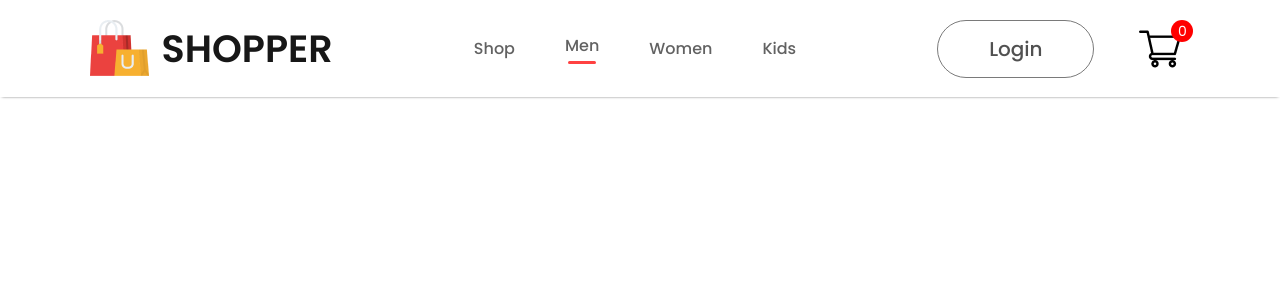
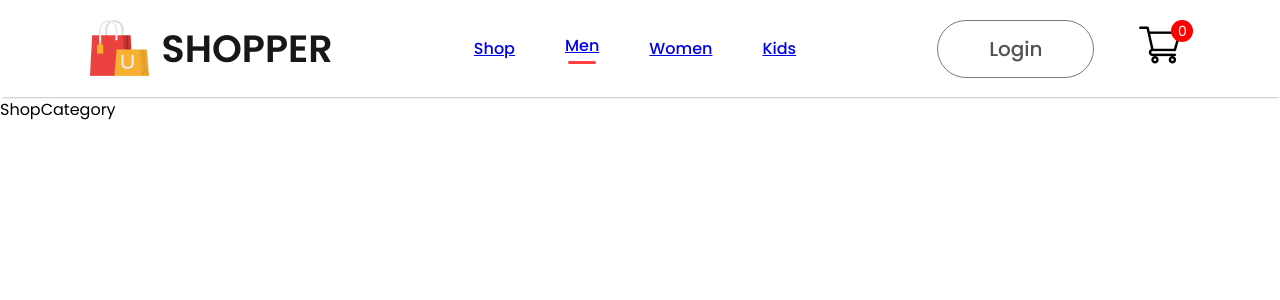
Before and after one commit to creation7654321/clothes-wear-react, a React (Vite) app: page /kids in a window 1280 px wide. Shown: the top 300 px of the page. Built offline with nearby package versions, Linux system fonts and the light colour scheme.

Commit message:
seting up the routes from react-router-dom

```diff
--- a/src/App.jsx
+++ b/src/App.jsx
@@ -1,10 +1,33 @@
 import React from 'react'
 import Navbar from './Components/Navbar/Navbar'
+import { BrowserRouter,Routes, Route } from 'react-router-dom'
+import Shop from './Pages/Shop'
+import ShopCategory from './Pages/ShopCategory'
+import Product from './Pages/Product'
+import Cart from './Pages/Cart'
+import LoginSignup from './Pages/LoginSignup'
 
 export default function App() {
   return (
     <div>
-      <Navbar/>
+
+        <BrowserRouter>
+          <Navbar/>
+          <Routes>
+            <Route path='/' element={<Shop/>}/>
+            <Route path='/mens' element={<ShopCategory category="men" />}/>
+            <Route path='/womens' element={<ShopCategory category="women" />}/>
+            <Route path='/kids' element={<ShopCategory category="kids" />}/>
+            <Route path='product' element={<Product/>}>
+              <Route path=':productId' element={<Product />}/>
+            </Route>
+            <Route path='/cart' element={<Cart/>}/>
+            <Route path='/login' element={<LoginSignup/>}/>
+
+          </Routes>
+
+        </BrowserRouter>
+
     </div>
   )
 }
--- a/src/Components/Navbar/Navbar.jsx
+++ b/src/Components/Navbar/Navbar.jsx
@@ -2,6 +2,7 @@
 import './Navbar.css'
 import logo from '../Assets/logo.png'
 import cart_icon from '../Assets/cart_icon.png'
+import { Link } from 'react-router-dom'
 export default function Navbar() {
 
   const [menu, setMenu] = useState("mens")
@@ -14,15 +15,15 @@
         </div>
 
         <ul className="nav-menu">
-            <li onClick={()=>setMenu("shop")}>Shop{menu==="shop"?<hr/>:<></>}</li>
-            <li onClick={()=>setMenu("mens")}>Men{menu==="mens"?<hr/>:<></>}</li>
-            <li onClick={()=>setMenu("womens")}>Women{menu==="womens"?<hr/>:<></>}</li>
-            <li onClick={()=>setMenu("kids")}>Kids{menu==="kids"?<hr/>:<></>}</li>
+            <li onClick={()=>setMenu("shop")}><Link to='/'>Shop</Link>{menu==="shop"?<hr/>:<></>}</li>
+            <li onClick={()=>setMenu("mens")}><Link to='/mens'>Men</Link>{menu==="mens"?<hr/>:<></>}</li>
+            <li onClick={()=>setMenu("womens")}><Link to='/womens'>Women</Link>{menu==="womens"?<hr/>:<></>}</li>
+            <li onClick={()=>setMenu("kids")}><Link to='/kids'>Kids</Link>{menu==="kids"?<hr/>:<></>}</li>
         </ul>
 
         <div className="nav-login-cart">
-            <button>Login</button>
-            <img src={cart_icon} alt="" />
+            <Link to='/login'><button>Login</button></Link>
+            <Link to='/cart'><img src={cart_icon} alt="" /></Link>
             <div className="nav-cart-count">0</div>
         </div>
 
--- /dev/null
+++ b/src/Pages/Cart.jsx
@@ -0,0 +1,7 @@
+import React from 'react'
+
+export default function Cart() {
+  return (
+    <div>Cart</div>
+  )
+}
--- /dev/null
+++ b/src/Pages/LoginSignup.jsx
@@ -0,0 +1,7 @@
+import React from 'react'
+
+export default function LoginSignup() {
+  return (
+    <div>LoginSignup</div>
+  )
+}
--- /dev/null
+++ b/src/Pages/Product.jsx
@@ -0,0 +1,7 @@
+import React from 'react'
+
+export default function Product() {
+  return (
+    <div>Product</div>
+  )
+}
--- /dev/null
+++ b/src/Pages/ShopCategory.jsx
@@ -0,0 +1,7 @@
+import React from 'react'
+
+export default function ShopCategory() {
+  return (
+    <div>ShopCategory</div>
+  )
+}
```
